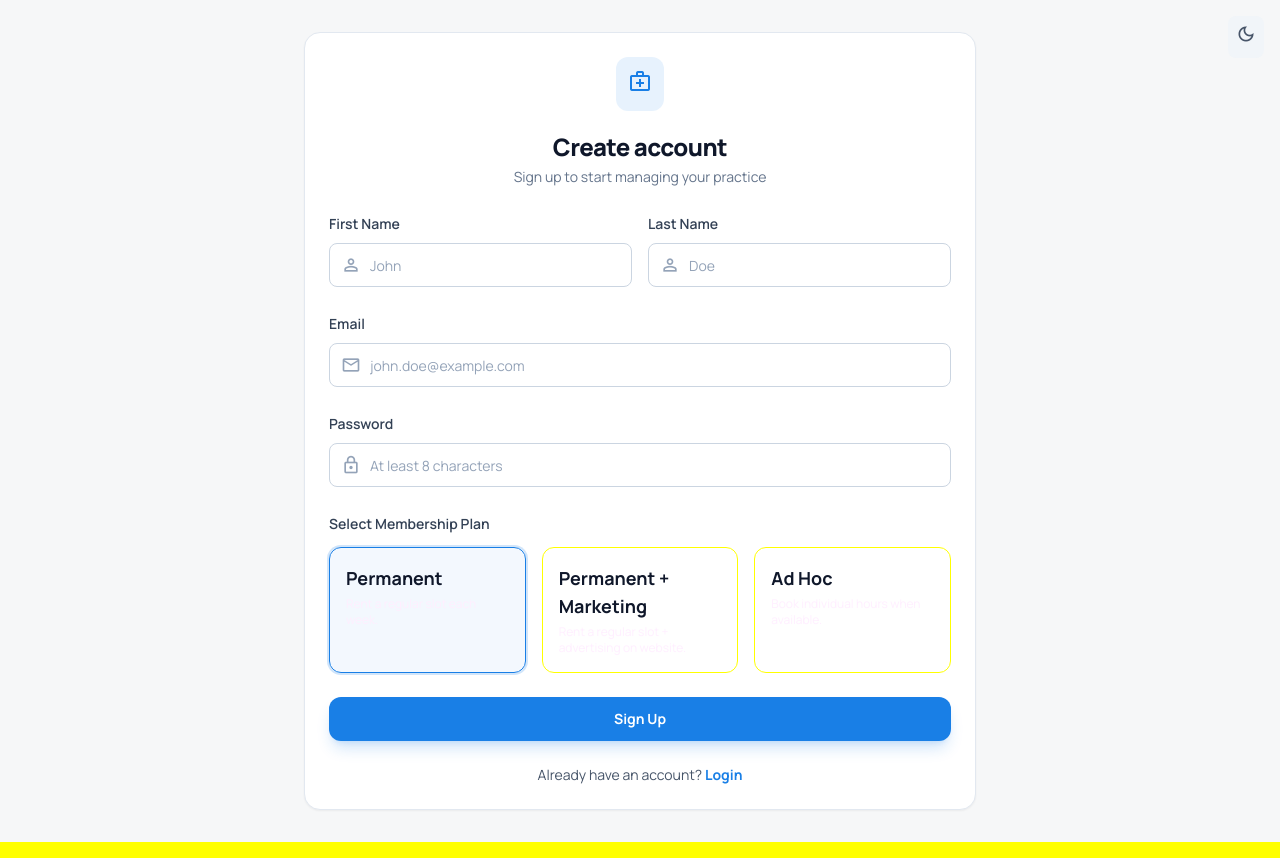
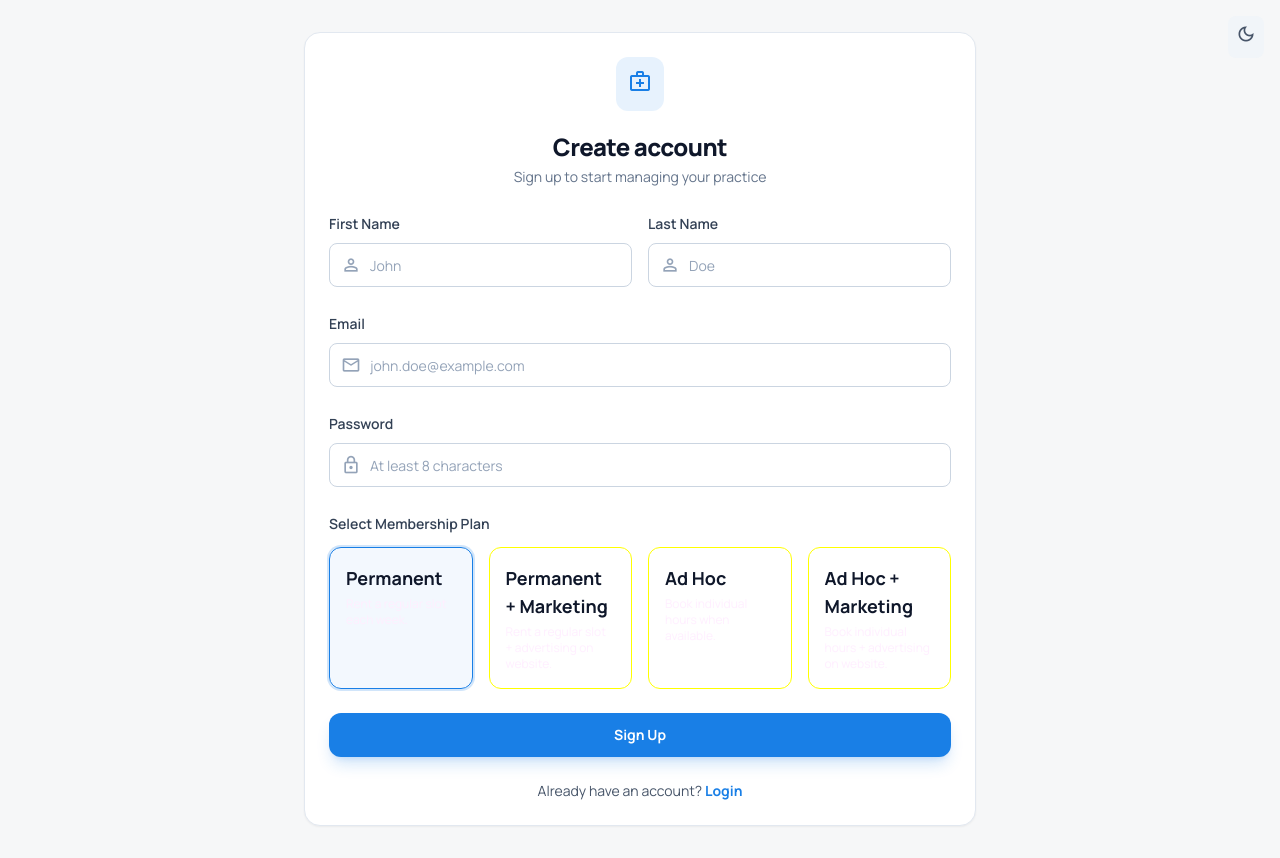
Before and after one commit to pankaj3399/therapport-practice, a React (Vite) app in the folder frontend/: page /signup in a window 1280 px wide. Built offline with nearby package versions, Linux system fonts and the light colour scheme; no server answers.

Commit message:
feat(signup): Add Ad Hoc + Marketing membership option and update layout

```diff
--- a/frontend/src/pages/auth/Signup.tsx
+++ b/frontend/src/pages/auth/Signup.tsx
@@ -140,7 +140,7 @@ export const Signup: React.FC = () => {
 
             <div className="space-y-3">
               <Label>Select Membership Plan</Label>
-              <div className="grid grid-cols-1 md:grid-cols-3 gap-4">
+              <div className="grid grid-cols-1 md:grid-cols-2 lg:grid-cols-4 gap-4">
                 {/* Option 1: Permanent Member */}
                 <div
                   role="button"
@@ -191,7 +191,7 @@ export const Signup: React.FC = () => {
                       updateMembership('ad_hoc', false);
                     }
                   }}
-                  className={`border rounded-xl p-4 cursor-pointer transition-all focus:outline-none focus:ring-2 focus:ring-primary ${membershipType === 'ad_hoc'
+                  className={`border rounded-xl p-4 cursor-pointer transition-all focus:outline-none focus:ring-2 focus:ring-primary ${membershipType === 'ad_hoc' && !marketingAddon
                     ? 'border-primary bg-primary/5 ring-2 ring-primary/20'
                     : 'border-border hover:border-primary/50'
                     }`}
@@ -199,6 +199,26 @@ export const Signup: React.FC = () => {
                 >
                   <div className="font-bold text-lg mb-1">Ad Hoc</div>
                   <p className="text-xs text-muted-foreground">Book individual hours when available.</p>
+                </div>
+
+                {/* Option 4: Ad Hoc + Marketing */}
+                <div
+                  role="button"
+                  tabIndex={0}
+                  onKeyDown={(e) => {
+                    if (e.key === 'Enter' || e.key === ' ') {
+                      e.preventDefault();
+                      updateMembership('ad_hoc', true);
+                    }
+                  }}
+                  className={`border rounded-xl p-4 cursor-pointer transition-all focus:outline-none focus:ring-2 focus:ring-primary ${membershipType === 'ad_hoc' && marketingAddon
+                    ? 'border-primary bg-primary/5 ring-2 ring-primary/20'
+                    : 'border-border hover:border-primary/50'
+                    }`}
+                  onClick={() => updateMembership('ad_hoc', true)}
+                >
+                  <div className="font-bold text-lg mb-1">Ad Hoc + Marketing</div>
+                  <p className="text-xs text-muted-foreground">Book individual hours + advertising on website.</p>
                 </div>
               </div>
             </div>
```
